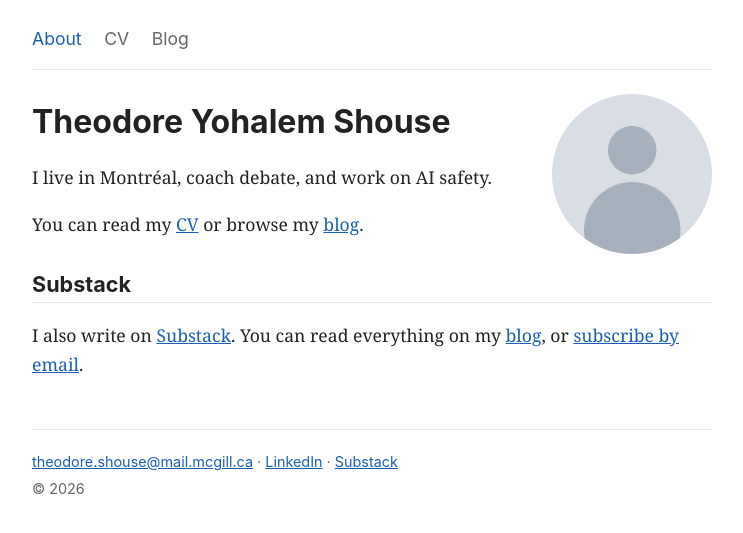
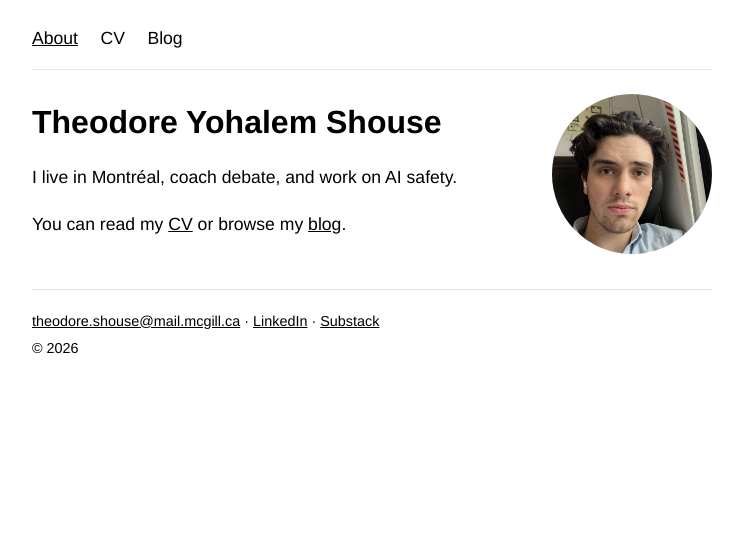
Before and after one commit to theoshouse/theoshouse.github.io, a Jekyll site: the page built from index.md, in a window 1280 px wide. Shown: the top 533 px of the page, without its empty margins (268-1011 px from the left). Built offline with Jekyll 4.4.1, drawn with Linux system fonts in a browser that asks for light colours.

Commit message:
New headshot, Helvetica everywhere, all-black text, drop home Substack section
Co-Authored-By: Claude Opus 5.5 <noreply@anthropic.com>
Claude-Session: https://claude.ai/code/session_018CtZGEBeDR5zP5X1dZrGaK

```diff
--- a/assets/style.css
+++ b/assets/style.css
@@ -1,12 +1,12 @@
 /* Colours and fonts. Change these values to restyle the whole site. */
 :root {
-  --text: #222;
-  --muted: #666;
-  --accent: #1a5fb4;
+  --text: #000;
+  --muted: #000;
+  --accent: #000;
   --background: #fff;
   --border: #e5e5e5;
-  --font: Georgia, "Times New Roman", serif;
-  --ui-font: -apple-system, "Segoe UI", Helvetica, Arial, sans-serif;
+  --font: Helvetica, "Helvetica Neue", Arial, sans-serif;
+  --ui-font: Helvetica, "Helvetica Neue", Arial, sans-serif;
 }
 
 * { box-sizing: border-box; }
@@ -37,7 +37,7 @@ a { color: var(--accent); }
 .site-title { font-weight: 700; font-size: 1.25rem; color: var(--text); text-decoration: none; }
 .site-header nav a { margin-left: 1.1rem; color: var(--muted); text-decoration: none; }
 .site-header nav a:first-child { margin-left: 0; }
-.site-header nav a:hover, .site-header nav a.current { color: var(--accent); }
+.site-header nav a:hover, .site-header nav a.current { color: var(--accent); text-decoration: underline; }
 
 main { padding: 1.5rem 0 2rem; }
 
@@ -78,5 +78,5 @@ a.footnote { text-decoration: none; padding: 0 0.1em; font-family: var(--ui-font
 .footnotes { margin-top: 2.5rem; padding-top: 0.75rem; border-top: 1px solid var(--border); font-size: 0.92rem; color: var(--muted); }
 .footnotes ol { padding-left: 1.4rem; }
 .footnotes li { margin-bottom: 0.5rem; }
-.footnotes li:target { background: #fff8d6; }
+.footnotes li:target { background: #f0f0f0; }
 a.reversefootnote { text-decoration: none; margin-left: 0.25em; }
--- a/index.md
+++ b/index.md
@@ -9,7 +9,3 @@ photo: /assets/images/profile.jpg
 I live in Montréal, coach debate, and work on AI safety.
 
 You can read my [CV](/cv/) or browse my [blog](/blog/).
-
-## Substack
-
-I also write on [Substack]({{ site.substack_url }}). You can read everything on my [blog]({{ '/blog/' | relative_url }}), or [subscribe by email]({{ site.substack_url }}/subscribe).
```
Also changed, not shown: assets/images/profile.jpg.
